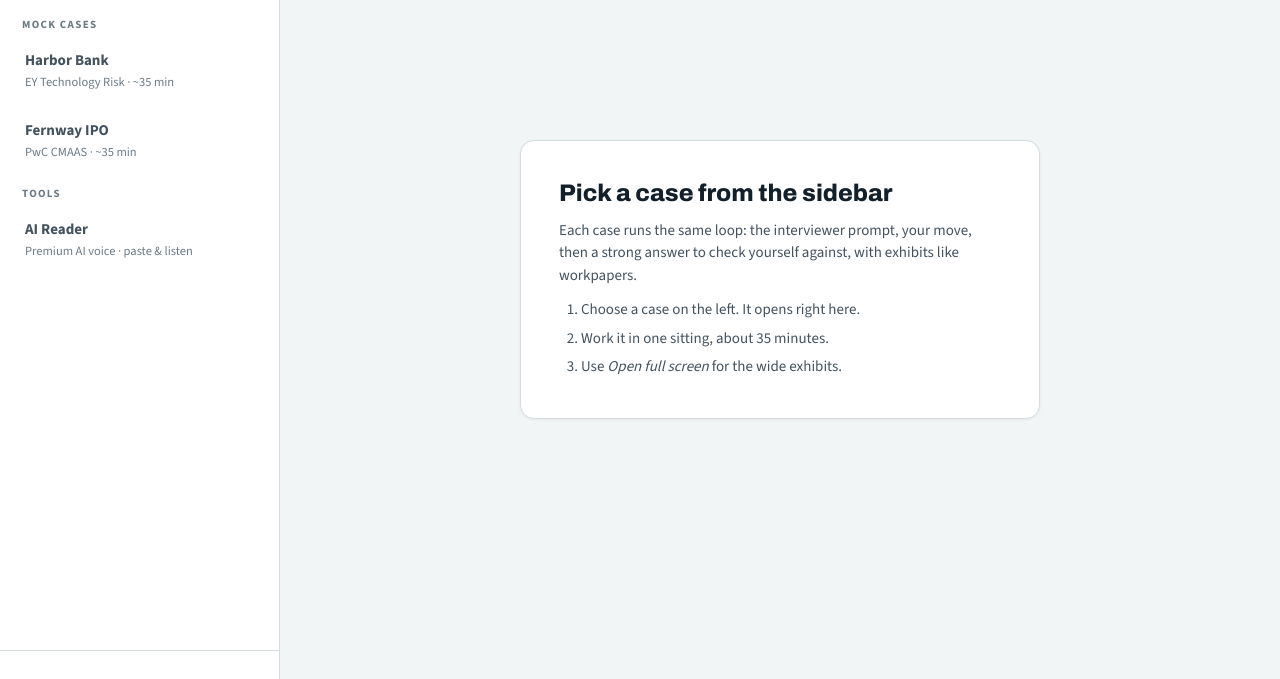
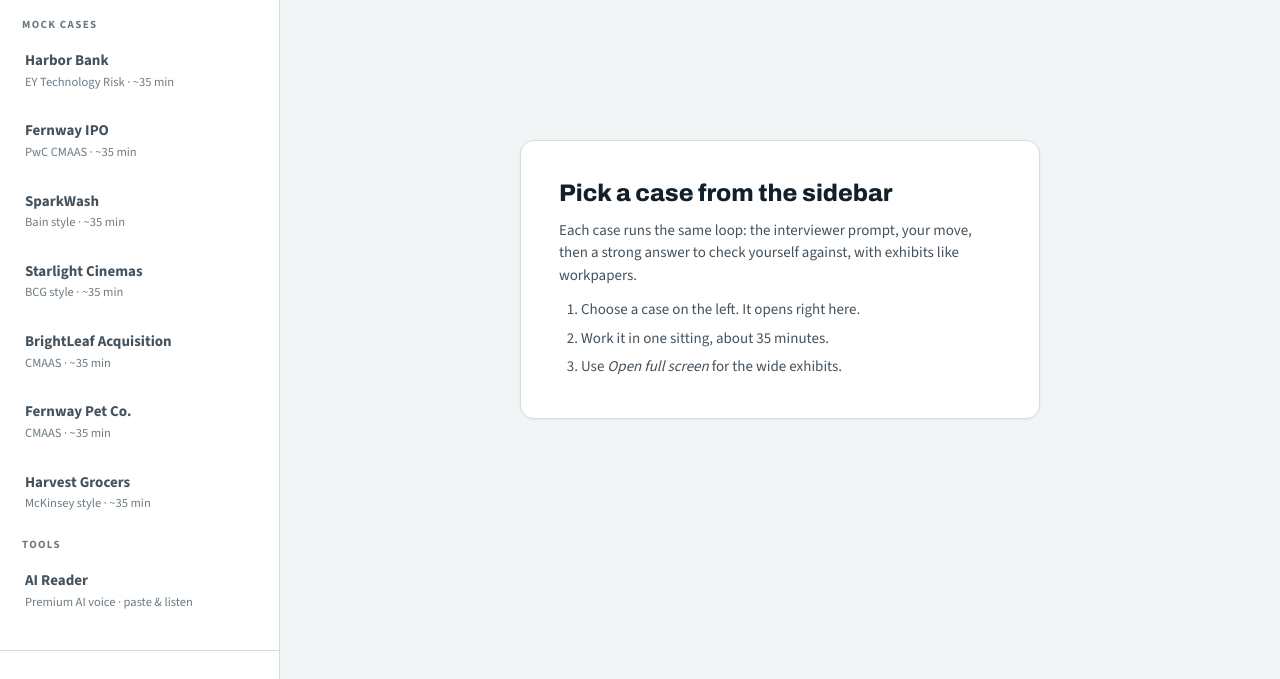
Before and after one commit to Simbaedmor8583/simbaedmor8583.github.io, a plain HTML site: page index.html in a window 1280 px wide. Shown: the part 121-800 px from the top of the page. Drawn offline with nearby package versions, Linux system fonts and the light colour scheme.

Commit message:
Add six case pages to the hub sidebar

```diff
--- a/index.html
+++ b/index.html
@@ -70,6 +70,26 @@ body{margin:0;font:15px/1.5 "Source Sans 3",system-ui,sans-serif;background:var(
         <span class="name">Fernway IPO</span>
         <span class="meta">PwC CMAAS · ~35 min</span>
       </a>
+      <a class="case-link" href="#bain-sparkwash-case" data-src="/bain-sparkwash-case/">
+        <span class="name">SparkWash</span>
+        <span class="meta">Bain style · ~35 min</span>
+      </a>
+      <a class="case-link" href="#bcg-starlight-cinemas-case" data-src="/bcg-starlight-cinemas-case/">
+        <span class="name">Starlight Cinemas</span>
+        <span class="meta">BCG style · ~35 min</span>
+      </a>
+      <a class="case-link" href="#brightleaf-acquisition-case" data-src="/brightleaf-acquisition-case/">
+        <span class="name">BrightLeaf Acquisition</span>
+        <span class="meta">CMAAS · ~35 min</span>
+      </a>
+      <a class="case-link" href="#fernway-ipo-mock-case-1" data-src="/fernway-ipo-mock-case-1/">
+        <span class="name">Fernway Pet Co.</span>
+        <span class="meta">CMAAS · ~35 min</span>
+      </a>
+      <a class="case-link" href="#mckinsey-harvest-grocers-case" data-src="/mckinsey-harvest-grocers-case/">
+        <span class="name">Harvest Grocers</span>
+        <span class="meta">McKinsey style · ~35 min</span>
+      </a>
       <div class="label">Tools</div>
       <a class="case-link" href="#ai-reader" data-src="/reader.html">
         <span class="name">AI Reader</span>
```
